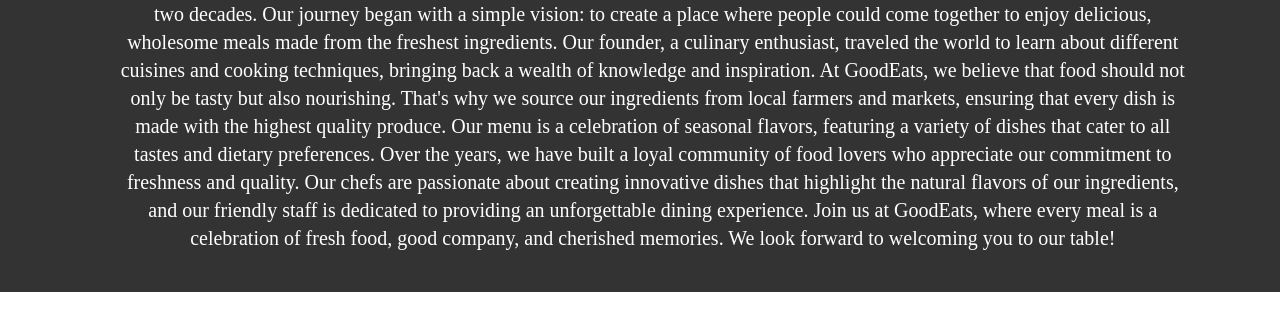
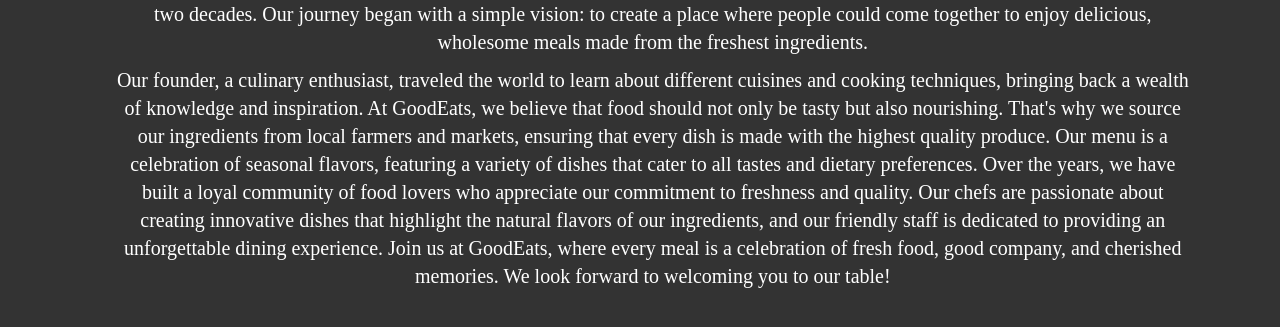
Before and after one commit to doriancrutcher/Good-Eats, a React (Create React App) app: page /about in a window 1280 px wide. Shown: the part 613-940 px from the top of the page. Before the commit the page ends 905 px from the top, so only its background shows below. Built offline with nearby package versions, Linux system fonts and the light colour scheme.

Commit message:
updated about us page story

```diff
--- a/src/components/AboutUs.js
+++ b/src/components/AboutUs.js
@@ -12,7 +12,10 @@
             <div className="about-us-text-block">
                 <h1>About Us</h1>
                 <p>
-                    Welcome to GoodEats, where our passion for fresh food and exceptional dining experiences has been at the heart of our restaurant since our founding in 1995. Nestled in the heart of the city, we have been serving our community with love and dedication for over two decades. Our journey began with a simple vision: to create a place where people could come together to enjoy delicious, wholesome meals made from the freshest ingredients. Our founder, a culinary enthusiast, traveled the world to learn about different cuisines and cooking techniques, bringing back a wealth of knowledge and inspiration. At GoodEats, we believe that food should not only be tasty but also nourishing. That's why we source our ingredients from local farmers and markets, ensuring that every dish is made with the highest quality produce. Our menu is a celebration of seasonal flavors, featuring a variety of dishes that cater to all tastes and dietary preferences. Over the years, we have built a loyal community of food lovers who appreciate our commitment to freshness and quality. Our chefs are passionate about creating innovative dishes that highlight the natural flavors of our ingredients, and our friendly staff is dedicated to providing an unforgettable dining experience. Join us at GoodEats, where every meal is a celebration of fresh food, good company, and cherished memories. We look forward to welcoming you to our table!
+                    Welcome to GoodEats, where our passion for fresh food and exceptional dining experiences has been at the heart of our restaurant since our founding in 1995. Nestled in the heart of the city, we have been serving our community with love and dedication for over two decades. Our journey began with a simple vision: to create a place where people could come together to enjoy delicious, wholesome meals made from the freshest ingredients.
+                </p>
+                <p>
+                    Our founder, a culinary enthusiast, traveled the world to learn about different cuisines and cooking techniques, bringing back a wealth of knowledge and inspiration. At GoodEats, we believe that food should not only be tasty but also nourishing. That's why we source our ingredients from local farmers and markets, ensuring that every dish is made with the highest quality produce. Our menu is a celebration of seasonal flavors, featuring a variety of dishes that cater to all tastes and dietary preferences. Over the years, we have built a loyal community of food lovers who appreciate our commitment to freshness and quality. Our chefs are passionate about creating innovative dishes that highlight the natural flavors of our ingredients, and our friendly staff is dedicated to providing an unforgettable dining experience. Join us at GoodEats, where every meal is a celebration of fresh food, good company, and cherished memories. We look forward to welcoming you to our table!
                 </p>
             </div>
         </div>
```
